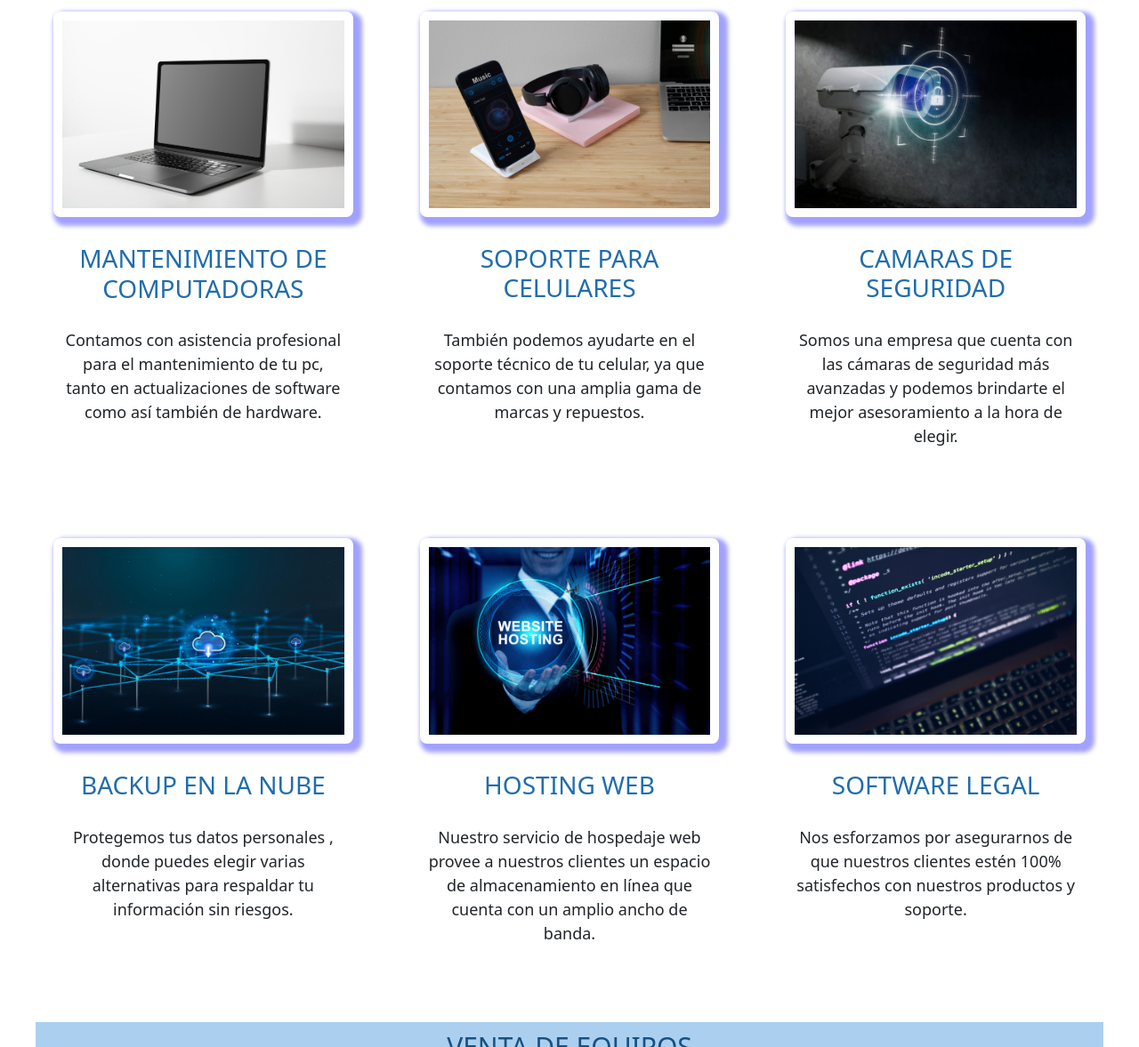
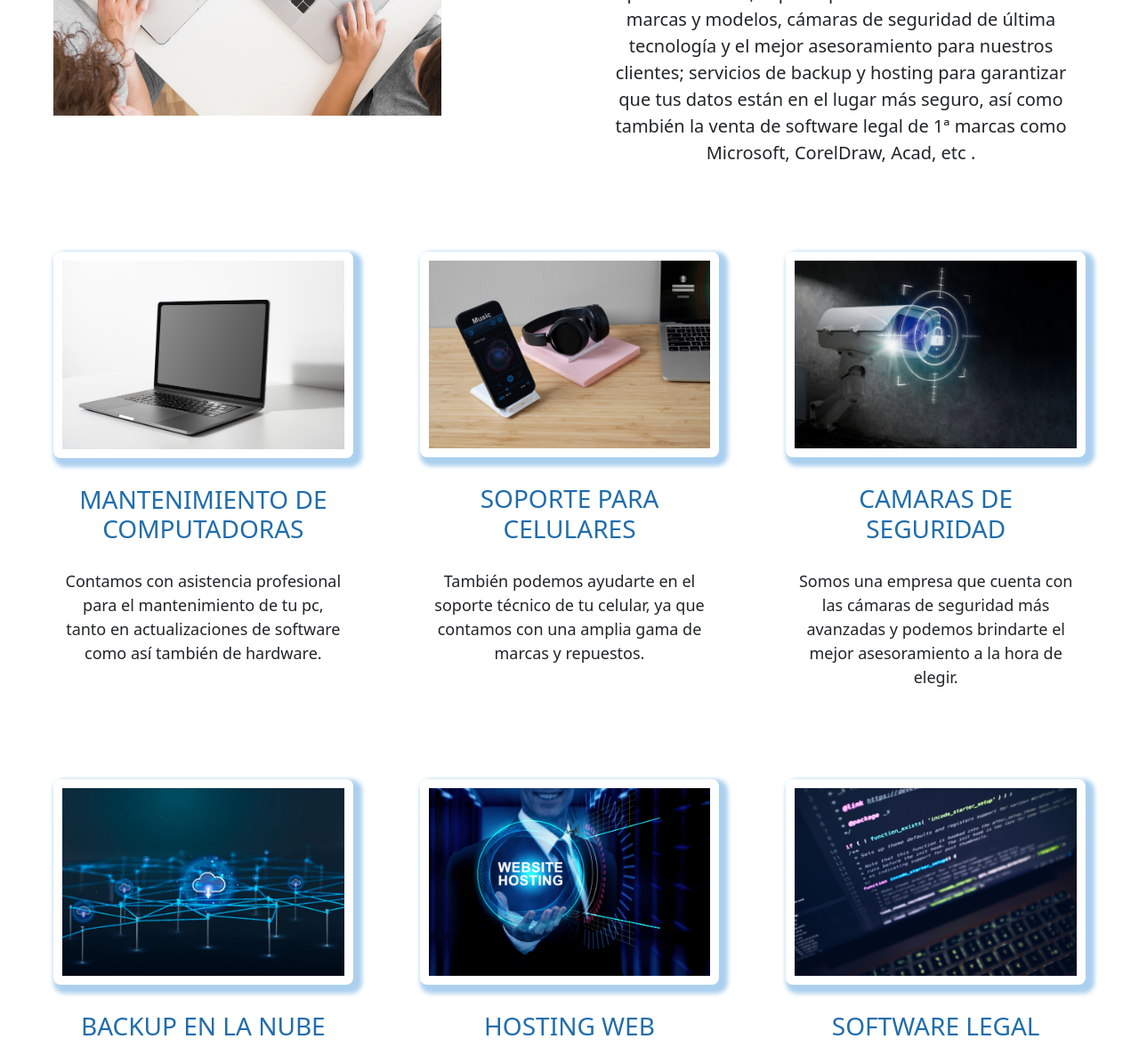
Before and after one commit to Alejafer28/TRABAJO-INTEGRADOR-GRUPO-I-master-Alejandra, a plain HTML site: page index.html in a window 1280 px wide. Shown: the part 1623-2800 px from the top of the page at 89% size. Drawn offline with nearby package versions, Linux system fonts and the light colour scheme.

Commit message:
cambie color de sombras

```diff
--- a/style.css
+++ b/style.css
@@ -107,14 +107,14 @@ font-size: 15px;
 /*SECTION GRUPO I*/
 
 .sectionPrimera {
-height: 500px;
+
 display: flex;
 grid-template-columns: 1fr;
 background: url(./img/imagenSeccion-1.jpg);
 background-attachment: fixed;
 background-size: cover;
 text-align: center;
-font-size: 20px;
+font-size: 10px;
 padding: 90px 150px;
 
 }
@@ -143,7 +143,7 @@ color: #383838;
 .sectionPrimeraDiv h2 {
 
     font-family: 'Montserrat', sans-serif;
-    font-weight: 700;
+    font-weight: 600;
     color: #383838;
 }
 
@@ -334,7 +334,7 @@ margin-top: 30px;
     width: 100%;
     height: 100%;
     border-radius: 0.5rem;
-    box-shadow:  5px 5px 5px 5px #A1A1FF;
+    box-shadow:  5px 5px 5px 5px rgb(171, 208, 239);
 
 }
 
@@ -343,7 +343,7 @@ margin-top: 30px;
     width: 100%;
     height: 100%;
     border-radius: 0.5rem;
-    box-shadow:  5px 5px 5px 5px #A1A1FF;
+    box-shadow:  5px 5px 5px 5px rgb(171, 208, 239);
 }
 
 .sectionServicios .camaraSeguridad .imgCamaraSeguridad img {
@@ -351,7 +351,7 @@ margin-top: 30px;
     width: 100%;
     height: 100%;
     border-radius: 0.5rem;
-    box-shadow:  5px 5px 5px 5px #A1A1FF;
+    box-shadow:  5px 5px 5px 5px rgb(171, 208, 239);
 }
 
 .sectionServicios .backUp .imgBackup img {
@@ -359,7 +359,7 @@ margin-top: 30px;
     width: 100%;
     height: 100%;
     border-radius: 0.5rem;
-    box-shadow:  5px 5px 5px 5px #A1A1FF;
+    box-shadow:  5px 5px 5px 5px rgb(171, 208, 239)
 }
 
 .sectionServicios .hosting .imgHosting img {
@@ -367,7 +367,7 @@ margin-top: 30px;
     width: 100%;
     height: 100%;
     border-radius: 0.5rem;
-    box-shadow:  5px 5px 5px 5px #A1A1FF;
+    box-shadow:  5px 5px 5px 5px rgb(171, 208, 239);
 }
 
 .sectionServicios .software .imgSoftware img {
@@ -375,8 +375,9 @@ margin-top: 30px;
     width: 100%;
     height: 100%;
     border-radius: 0.5rem;
-    box-shadow:  5px 5px 5px 5px #A1A1FF;
-}
+    box-shadow:  5px 5px 5px 5px rgb(171, 208, 239);
+
+    }
 
 /*FIN SECTIOS SERVICIOS*/
 
@@ -423,7 +424,7 @@ margin-top: 30px;
 }
 .textoContacto h2 {
 
-    font-size: 30px;
+    font-size: 25px;
 }
 
 .contacto {
```
